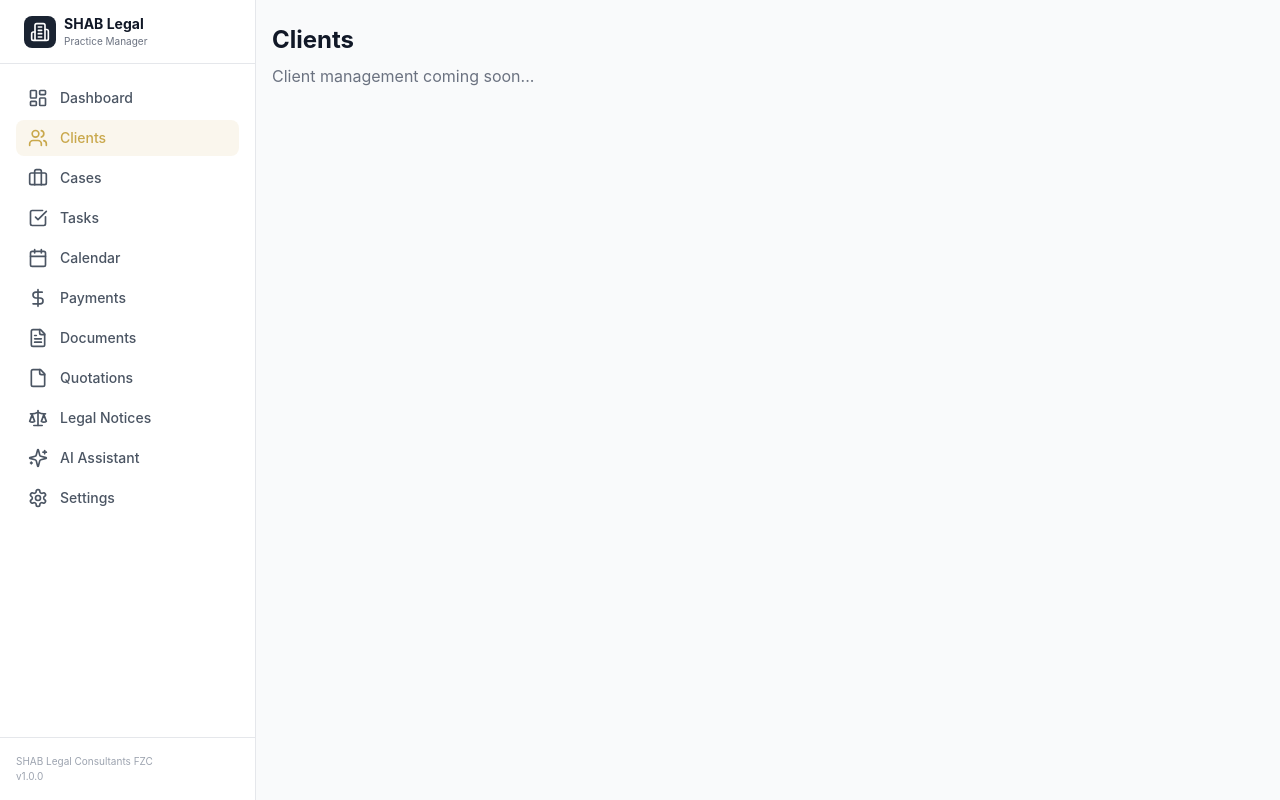
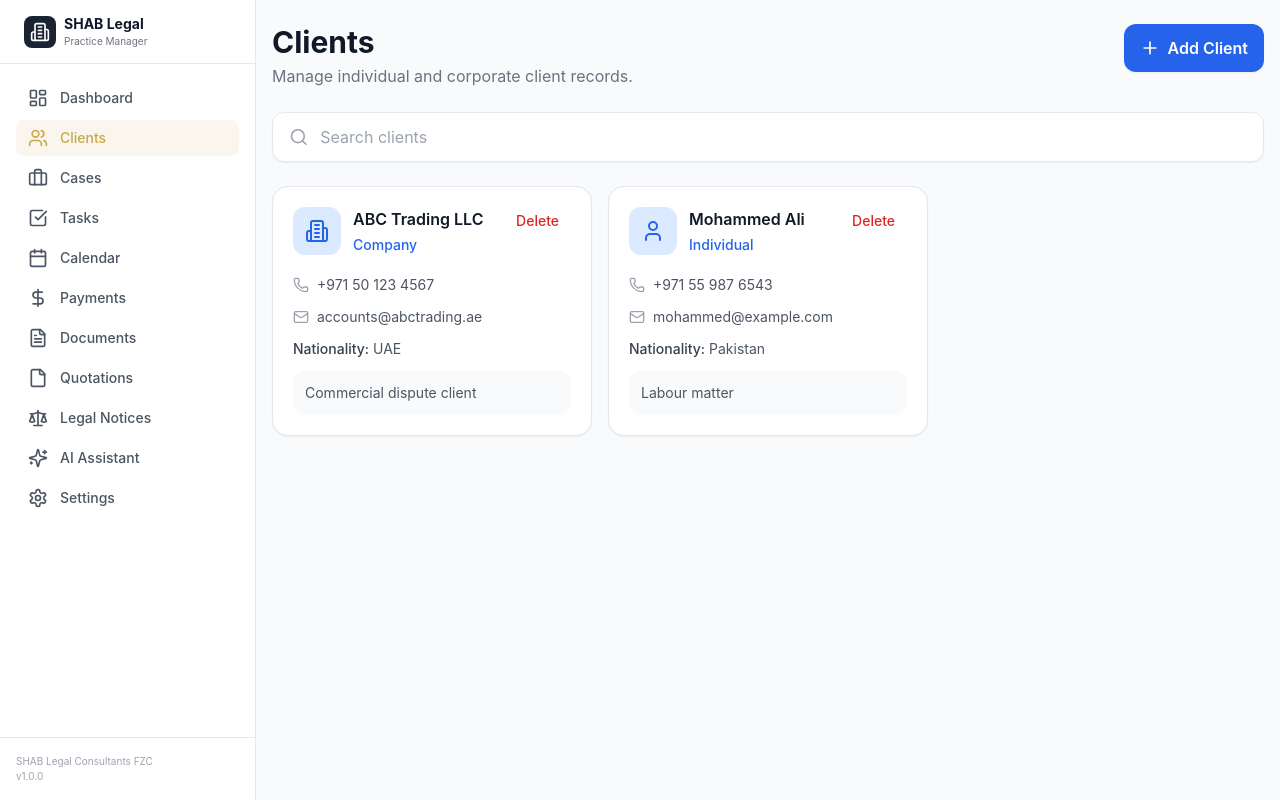
Before and after one commit to kayaniumar261-maker/SHAB-, a React (Vite) app: page /SHAB-/clients in a window 1280 px wide. Built offline with nearby package versions, Linux system fonts and the light colour scheme.

Commit message:
Update Clients.tsx

```diff
--- a/src/Pages/Clients.tsx
+++ b/src/Pages/Clients.tsx
@@ -1,8 +1,220 @@
+import { Building2, Mail, Phone, Plus, Search, User } from 'lucide-react';
+import { useMemo, useState } from 'react';
+
+type ClientType = 'Individual' | 'Company';
+
+type Client = {
+  id: number;
+  name: string;
+  type: ClientType;
+  phone: string;
+  email: string;
+  nationality: string;
+  notes: string;
+};
+
+const initialClients: Client[] = [
+  {
+    id: 1,
+    name: 'ABC Trading LLC',
+    type: 'Company',
+    phone: '+971 50 123 4567',
+    email: 'accounts@abctrading.ae',
+    nationality: 'UAE',
+    notes: 'Commercial dispute client',
+  },
+  {
+    id: 2,
+    name: 'Mohammed Ali',
+    type: 'Individual',
+    phone: '+971 55 987 6543',
+    email: 'mohammed@example.com',
+    nationality: 'Pakistan',
+    notes: 'Labour matter',
+  },
+];
+
 export function Clients() {
+  const [clients, setClients] = useState<Client[]>(initialClients);
+  const [searchTerm, setSearchTerm] = useState('');
+
+  const filteredClients = useMemo(() => {
+    const search = searchTerm.trim().toLowerCase();
+
+    if (!search) {
+      return clients;
+    }
+
+    return clients.filter((client) =>
+      [
+        client.name,
+        client.type,
+        client.phone,
+        client.email,
+        client.nationality,
+        client.notes,
+      ]
+        .join(' ')
+        .toLowerCase()
+        .includes(search),
+    );
+  }, [clients, searchTerm]);
+
+  const addClient = () => {
+    const name = window.prompt('Enter client name');
+
+    if (!name?.trim()) {
+      return;
+    }
+
+    const typeInput =
+      window.prompt('Enter client type: Individual or Company')?.trim() ||
+      'Individual';
+
+    const type: ClientType =
+      typeInput.toLowerCase() === 'company' ? 'Company' : 'Individual';
+
+    const phone = window.prompt('Enter phone number')?.trim() || '';
+    const email = window.prompt('Enter email address')?.trim() || '';
+    const nationality =
+      window.prompt('Enter nationality or country')?.trim() || '';
+    const notes = window.prompt('Enter client notes')?.trim() || '';
+
+    setClients((currentClients) => [
+      {
+        id: Date.now(),
+        name: name.trim(),
+        type,
+        phone,
+        email,
+        nationality,
+        notes,
+      },
+      ...currentClients,
+    ]);
+  };
+
+  const deleteClient = (id: number) => {
+    const confirmed = window.confirm(
+      'Are you sure you want to delete this client?',
+    );
+
+    if (!confirmed) {
+      return;
+    }
+
+    setClients((currentClients) =>
+      currentClients.filter((client) => client.id !== id),
+    );
+  };
+
   return (
-    <div className="container max-w-7xl mx-auto px-4 py-6">
-      <h1 className="text-2xl font-bold text-gray-900">Clients</h1>
-      <p className="text-gray-500 mt-2">Client management coming soon...</p>
+    <div className="mx-auto max-w-7xl px-4 py-6">
+      <div className="flex items-start justify-between gap-4">
+        <div>
+          <h1 className="text-3xl font-bold text-gray-900">Clients</h1>
+          <p className="mt-1 text-gray-500">
+            Manage individual and corporate client records.
+          </p>
+        </div>
+
+        <button
+          type="button"
+          onClick={addClient}
+          className="flex shrink-0 items-center gap-2 rounded-xl bg-blue-600 px-4 py-3 font-semibold text-white shadow-sm transition hover:bg-blue-700"
+        >
+          <Plus className="h-5 w-5" />
+          Add Client
+        </button>
+      </div>
+
+      <div className="mt-6 flex items-center gap-3 rounded-xl border border-gray-200 bg-white px-4 py-3 shadow-sm">
+        <Search className="h-5 w-5 text-gray-400" />
+
+        <input
+          type="search"
+          value={searchTerm}
+          onChange={(event) => setSearchTerm(event.target.value)}
+          placeholder="Search clients"
+          className="w-full bg-transparent text-gray-900 outline-none placeholder:text-gray-400"
+        />
+      </div>
+
+      <div className="mt-6 grid gap-4 md:grid-cols-2 xl:grid-cols-3">
+        {filteredClients.map((client) => {
+          const Icon = client.type === 'Company' ? Building2 : User;
+
+          return (
+            <article
+              key={client.id}
+              className="rounded-2xl border border-gray-200 bg-white p-5 shadow-sm"
+            >
+              <div className="flex items-start justify-between gap-4">
+                <div className="flex min-w-0 gap-3">
+                  <div className="shrink-0 rounded-xl bg-blue-100 p-3">
+                    <Icon className="h-6 w-6 text-blue-600" />
+                  </div>
+
+                  <div className="min-w-0">
+                    <h2 className="truncate font-semibold text-gray-900">
+                      {client.name}
+                    </h2>
+
+                    <p className="mt-1 text-sm font-medium text-blue-600">
+                      {client.type}
+                    </p>
+                  </div>
+                </div>
+
+                <button
+                  type="button"
+                  onClick={() => deleteClient(client.id)}
+                  className="rounded-lg px-3 py-1 text-sm font-medium text-red-600 hover:bg-red-50"
+                >
+                  Delete
+                </button>
+              </div>
+
+              <div className="mt-5 space-y-3 text-sm text-gray-600">
+                {client.phone && (
+                  <div className="flex items-center gap-2">
+                    <Phone className="h-4 w-4 text-gray-400" />
+                    <span>{client.phone}</span>
+                  </div>
+                )}
+
+                {client.email && (
+                  <div className="flex items-center gap-2">
+                    <Mail className="h-4 w-4 text-gray-400" />
+                    <span className="truncate">{client.email}</span>
+                  </div>
+                )}
+
+                {client.nationality && (
+                  <p>
+                    <span className="font-medium text-gray-700">
+                      Nationality:
+                    </span>{' '}
+                    {client.nationality}
+                  </p>
+                )}
+
+                {client.notes && (
+                  <p className="rounded-xl bg-gray-50 p-3 text-gray-600">
+                    {client.notes}
+                  </p>
+                )}
+              </div>
+            </article>
+          );
+        })}
+      </div>
+
+      {filteredClients.length === 0 && (
+        <div className="mt-6 rounded-2xl border border-dashed border-gray-300 bg-white p-8 text-center text-gray-500">
+          No matching clients found.
+        </div>
+      )}
     </div>
   );
 }
```
